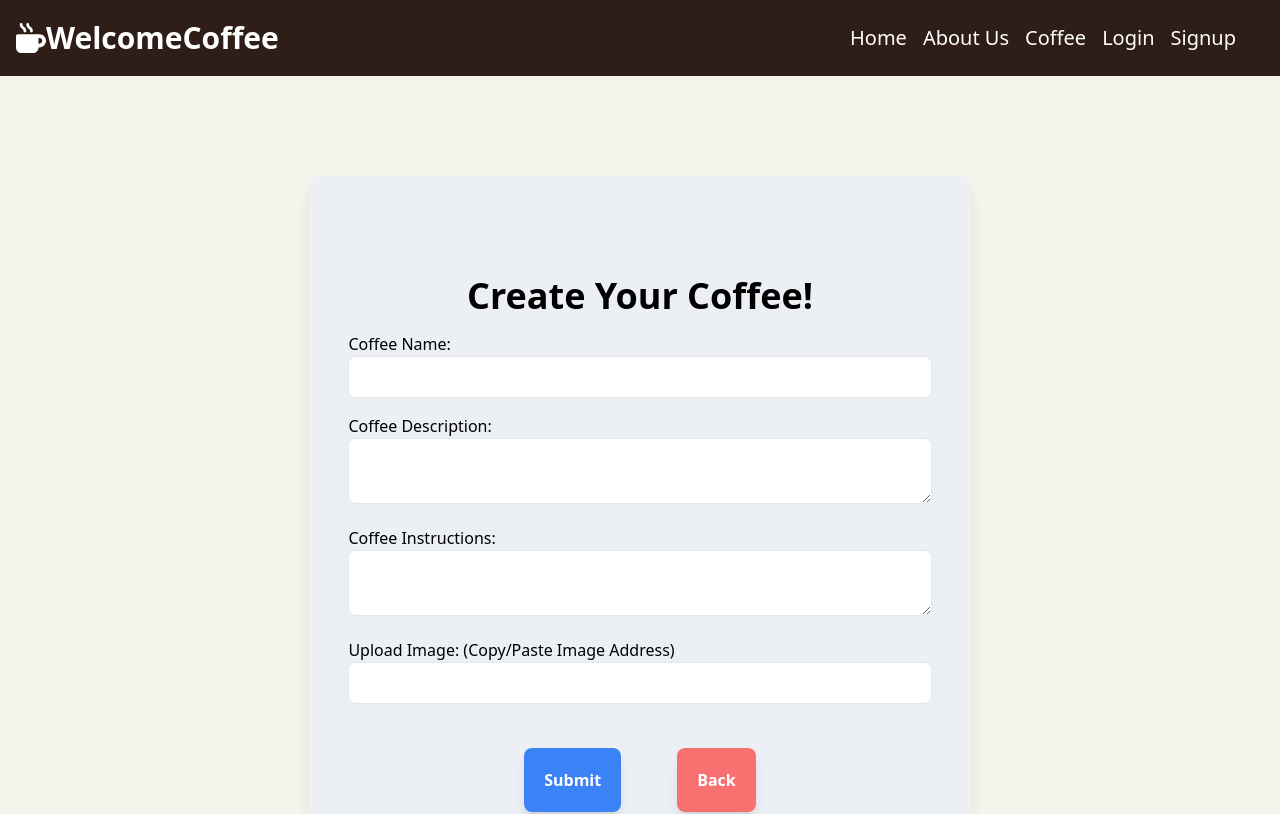
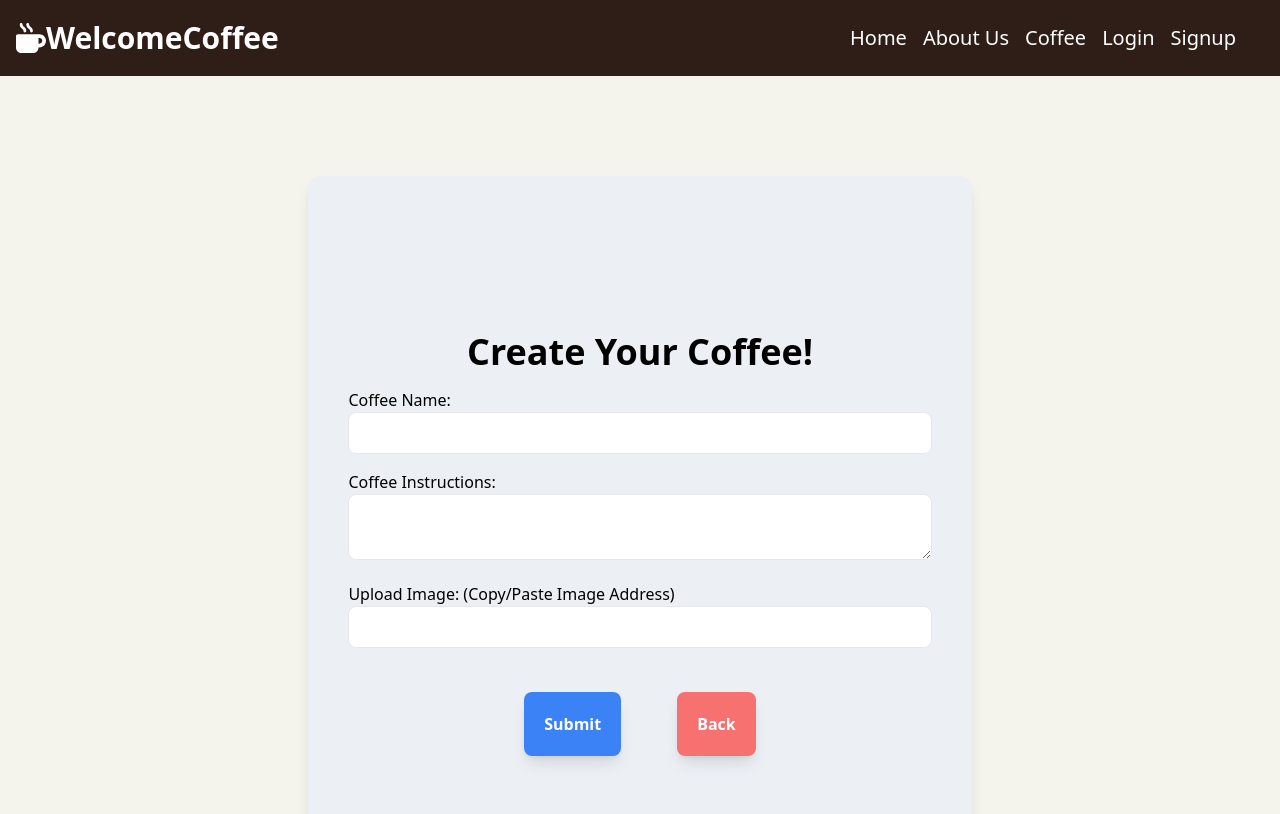
Before and after one commit to JOmega12/welcomeCoffeeExpress, a React (Vite) app in the folder client/: page /create-coffee in a window 1280 px wide. Shown: the top 814 px of the page. Built offline with nearby package versions, Linux system fonts and the light colour scheme; no server answers; data requests are answered from the project's data file.

Commit message:
added my next venture which adding the create coffee problem

```diff
--- a/client/src/api/GetCoffeeAPI.tsx
+++ b/client/src/api/GetCoffeeAPI.tsx
@@ -18,3 +18,6 @@ export const getNewCoffee = ({title, image, instructions}: CoffeeType) => {
       body: JSON.stringify({title, image, instructions}),
    });
 }
+
+// the coffee is not being added because it needs the token to be approved by the user first in the api. How do i put that into the api?
+// you need the bearer token to be approved to create the coffee
--- a/client/src/components/Coffee.tsx
+++ b/client/src/components/Coffee.tsx
@@ -56,6 +56,7 @@ export const Coffee = () => {
                 <Link
                   to={`/coffee-card/${item.id}`}
                   className="w-full md:w-1/2 lg:w-1/3 p-2 bg-white rounded-lg shadow-md m-2 hover:cursor-pointer hover:bg-gray-500"
+                  key={index}
                 >
                   <PreviewCard
                     item={{
--- a/client/src/components/Forms/CreateCoffeeForm.tsx
+++ b/client/src/components/Forms/CreateCoffeeForm.tsx
@@ -9,25 +9,25 @@ import { CreateCafeInputs } from "./CreateCafeInputs";
 import toast from "react-hot-toast";
 
 const titleErrorMessage = "Title needs to be more than 3 words";
-const descriptionErrorMessage = "Description needs to be more than a word";
+// const descriptionErrorMessage = "Description needs to be more than a word";
 const imageErrorMessage = "Image must be an address";
 const instructionsErrorMessage = "Instructions must be more than a word";
 
 export const CreateCoffeeForm = () => {
   const [titleInput, setTitleInput] = useState("");
-  const [descriptionInput, setDescriptionInput] = useState("");
+  // const [descriptionInput, setDescriptionInput] = useState("");
   const [imageInput, setImageInput] = useState("");
   const [instructionsInput, setInstructionsInput] = useState("");
   const [error, setError] = useState(false);
   const navigate = useNavigate();
 
   const titleValid = titleInput.length > 2;
-  const descriptionValid = isDescriptionValid(descriptionInput);
+  // const descriptionValid = isDescriptionValid(descriptionInput);
   const imageValid = isImageAddressValid(imageInput);
   const instructionsValid = isDescriptionValid(instructionsInput)
 
   const showTitleError = !titleValid && error;
-  const showDescriptionError = !descriptionValid && error;
+  // const showDescriptionError = !descriptionValid && error;
   const showImageError = !imageValid && error;
   const showInstructionsError = !instructionsValid && error
 
@@ -36,21 +36,22 @@ export const CreateCoffeeForm = () => {
       <form
         onSubmit={(e) => {
           e.preventDefault();
-          if (!titleValid || !descriptionValid || !imageValid) {
+          if (!titleValid || !imageValid) {
             setError(true);
             return;
           } else {
             getNewCoffee({
               title: titleInput,
-              description: descriptionInput,
+              // description: descriptionInput,
               image: imageInput,
               instructions: instructionsInput,
             });
             toast.success("Coffee Created!");
             setTitleInput("");
-            setDescriptionInput("");
+            // setDescriptionInput("");
             setImageInput("");
-            navigate("/coffee");
+            setInstructionsInput("");
+            // navigate("/coffee");
             window.location.reload();
           }
         }}
@@ -66,7 +67,7 @@ export const CreateCoffeeForm = () => {
           show={showTitleError}
           message={titleErrorMessage}
         />
-        <div className="mb-4 w-full">
+        {/* <div className="mb-4 w-full">
           <label htmlFor="">Coffee Description:</label>
           <textarea
             value={descriptionInput}
@@ -75,10 +76,10 @@ export const CreateCoffeeForm = () => {
             }}
             className="w-full border rounded-lg py-2 px-3 focus:outline-none focus:border-blue-500"
           ></textarea>
-        </div>
-        {showDescriptionError ? (
+        </div>   */}
+        {/* {showDescriptionError ? (
           <div className="text-red-500">{descriptionErrorMessage}</div>
-        ) : null}
+        ) : null} */}
 
         <div className="mb-4 w-full">
           <label htmlFor="">Coffee Instructions:</label>
@@ -119,3 +120,9 @@ export const CreateCoffeeForm = () => {
     </>
   );
 };
+
+
+
+// trying to add into create coffee:
+
+// https://hips.hearstapps.com/hmg-prod/images/directly-above-shot-of-cappuccino-served-on-table-royalty-free-image-769817517-1564602749.jpg?resize=1200:*
```
Also changed, not shown: 1 other file (tests, documents, lock files or other folders).
